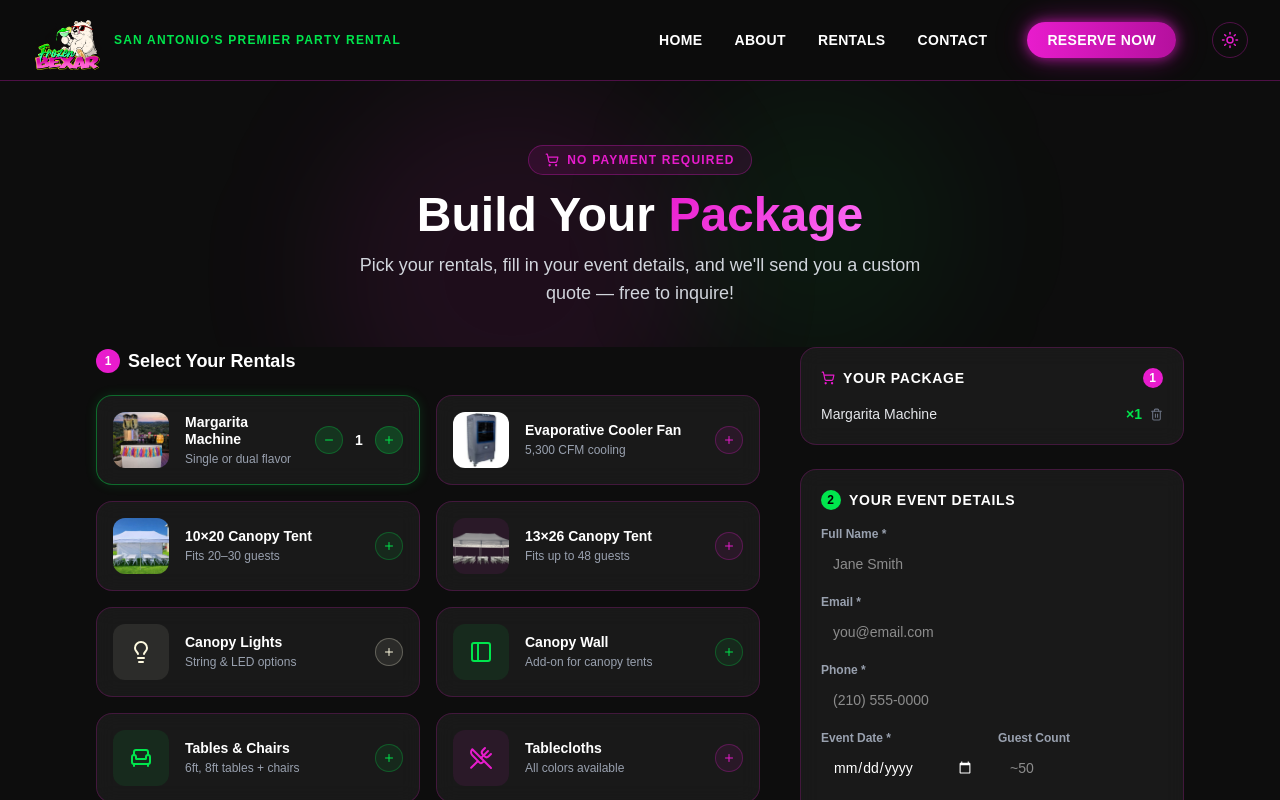
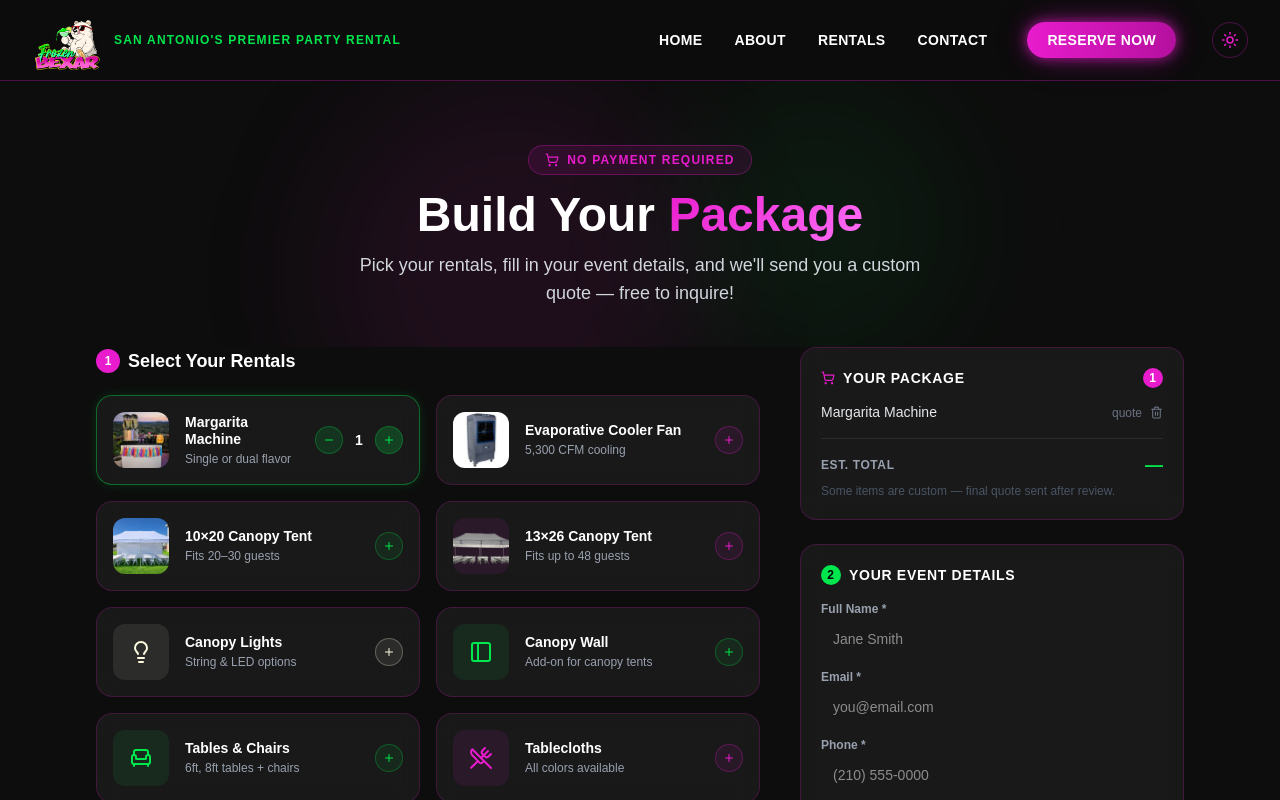
Before and after one commit to founderai/frozenbexar, a Next.js app: page /quote in a window 1280 px wide. Both pictures are taken after a click on the button 389 px from the left and 440 px from the top of the page. Shown: the top 800 px of the page. Built offline with nearby package versions, Linux system fonts and the light colour scheme.

Commit message:
Show From  on items, live running estimated total in cart

```diff
--- a/app/quote/page.tsx
+++ b/app/quote/page.tsx
@@ -159,7 +159,7 @@ export default function QuotePage() {
                         <p className="text-xs text-gray-400 mt-0.5">{item.sub}</p>
                         {prices[item.id]?.price && (
                           <p className="text-xs font-bold mt-1" style={{ color: item.color }}>
-                            ${prices[item.id].price} <span className="font-normal text-gray-500">{prices[item.id].unit}</span>
+                            From ${prices[item.id].price} <span className="font-normal text-gray-500">{prices[item.id].unit}</span>
                           </p>
                         )}
                       </div>
@@ -184,6 +184,13 @@ export default function QuotePage() {
             {/* RIGHT: Cart + Form */}
             <div className="w-full lg:w-96 shrink-0 lg:sticky lg:top-24">
               {/* Cart Summary */}
+              {(() => {
+                const pricedTotal = cart.reduce((sum, c) => {
+                  const p = parseFloat(prices[c.id]?.price || "");
+                  return sum + (isNaN(p) ? 0 : p * c.qty);
+                }, 0);
+                const hasUnpriced = cart.some(c => !prices[c.id]?.price || isNaN(parseFloat(prices[c.id].price)));
+                return (
                   <div className="card-dark rounded-2xl p-5 mb-6">
                     <h3 className="text-sm font-black text-white uppercase tracking-wider mb-4 flex items-center gap-2">
                       <ShoppingCart size={14} className="text-[#e81ccd]" /> Your Package
@@ -192,17 +199,43 @@ export default function QuotePage() {
                     {cart.length === 0 ? (
                       <p className="text-gray-500 text-sm text-center py-4">No items selected yet — add from the list!</p>
                     ) : (
-                  <ul className="space-y-2">
-                    {cart.map(c => (
+                      <>
+                        <ul className="space-y-2 mb-4">
+                          {cart.map(c => {
+                            const p = parseFloat(prices[c.id]?.price || "");
+                            const lineTotal = !isNaN(p) ? p * c.qty : null;
+                            return (
                               <li key={c.id} className="flex items-center justify-between gap-2 text-sm">
-                        <span className="text-gray-200 flex-1">{c.name}</span>
-                        <span className="text-[#00e64d] font-bold shrink-0">×{c.qty}</span>
+                                <span className="text-gray-200 flex-1 leading-tight">
+                                  {c.name}
+                                  {c.qty > 1 && <span className="text-gray-500 text-xs ml-1">×{c.qty}</span>}
+                                </span>
+                                {lineTotal !== null ? (
+                                  <span className="text-[#00e64d] font-bold shrink-0 text-xs">${lineTotal.toFixed(0)}</span>
+                                ) : (
+                                  <span className="text-gray-500 text-xs shrink-0">quote</span>
+                                )}
                                 <button onClick={() => remove(c.id)} className="text-gray-500 hover:text-red-400 transition-colors shrink-0"><Trash2 size={13} /></button>
                               </li>
-                    ))}
+                            );
+                          })}
                         </ul>
+                        <div className="border-t border-white/8 pt-3">
+                          <div className="flex items-center justify-between">
+                            <span className="text-xs text-gray-400 font-semibold uppercase tracking-wider">Est. Total</span>
+                            <span className="font-black text-lg" style={{ color: "#00e64d" }}>
+                              {pricedTotal > 0 ? `$${pricedTotal.toFixed(0)}` : "—"}{hasUnpriced && pricedTotal > 0 ? <span className="text-xs text-gray-500 font-normal ml-1">+</span> : null}
+                            </span>
+                          </div>
+                          {hasUnpriced && (
+                            <p className="text-xs text-gray-600 mt-1">Some items are custom — final quote sent after review.</p>
                           )}
                         </div>
+                      </>
+                    )}
+                  </div>
+                );
+              })()}
 
               {/* Event Details Form */}
               <form onSubmit={handleSubmit} className="card-dark rounded-2xl p-5 space-y-4">
```
Lines whose indentation alone changed are shown as unchanged.
